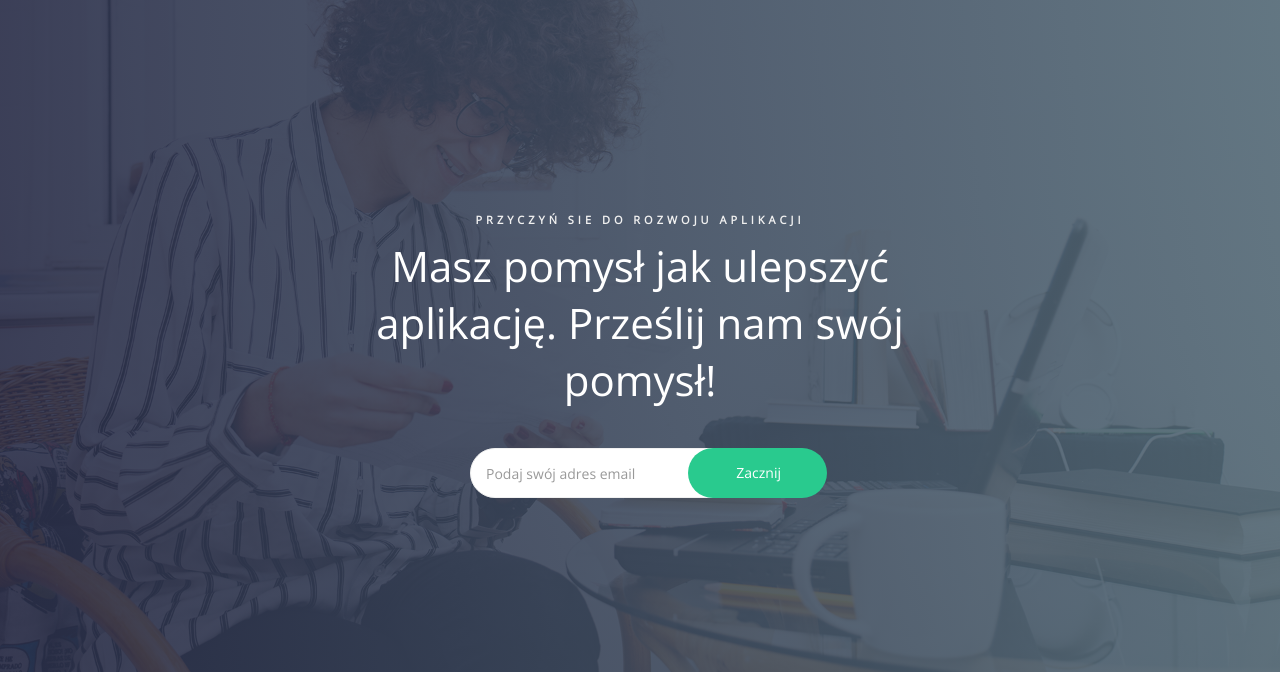
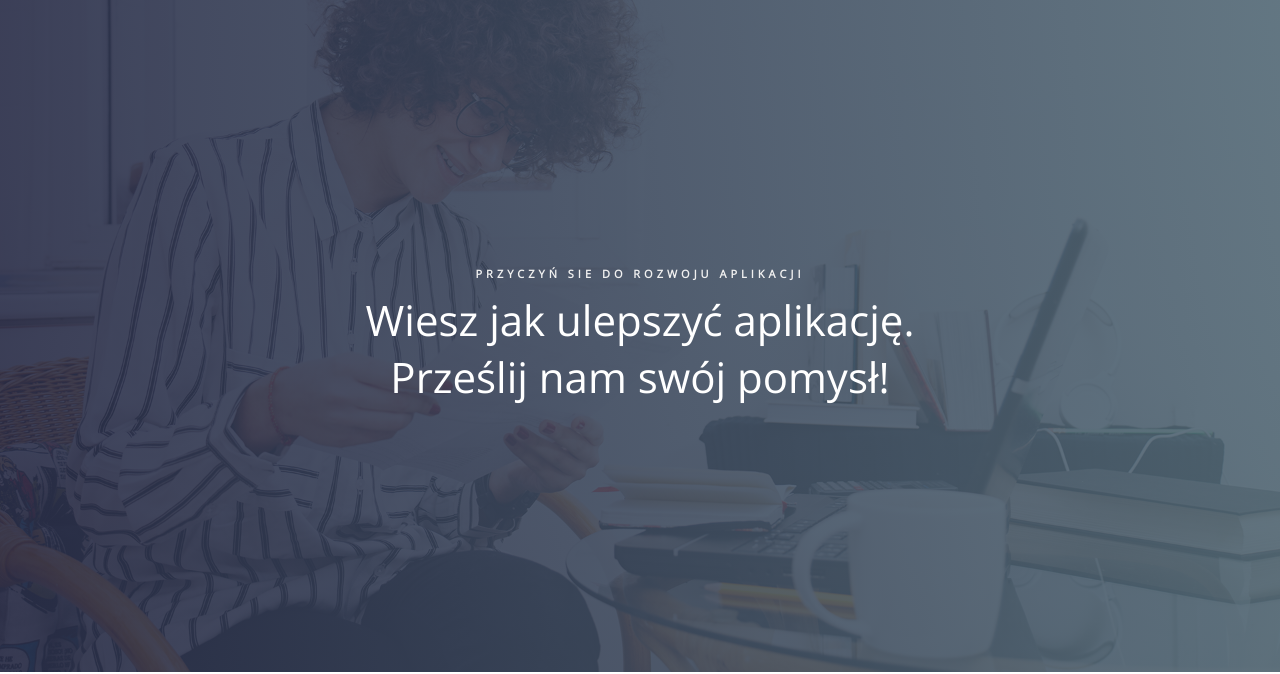
Before and after one commit to grzegjar/office-makra, a plain HTML site: page index.html in a window 1280 px wide. Shown: the part 128-802 px from the top of the page. Drawn offline with nearby package versions, Linux system fonts and the light colour scheme.

Commit message:
Update index.html

```diff
--- a/index.html
+++ b/index.html
@@ -81,11 +81,13 @@
                 <div class="col-md-offset-3 col-md-6 col-sm-12">
                     <div class="home-info">
                         <h3>PRZYCZYŃ SIE DO ROZWOJU APLIKACJI</h3>
-                        <h1>Masz pomysł jak ulepszyć aplikację. Prześlij nam swój pomysł!</h1>
-                        <form action="" method="get" class="online-form">
-                            <input type="email" name="email" class="form-control" placeholder="Podaj swój adres email" required="">
-                            <button type="submit" class="form-control">Zacznij</button>
+                        <h1>Wiesz jak ulepszyć aplikację. Prześlij nam swój pomysł!</h1>
+                        <!--
+                            <form action="" method="get" class="online-form">
+        <input type="email" name="email" class="form-control" placeholder="Podaj swój adres email" required="">
+        <button type="submit" class="form-control">Zacznij</button>
                         </form>
+                        -->
                     </div>
                 </div>
 
```
